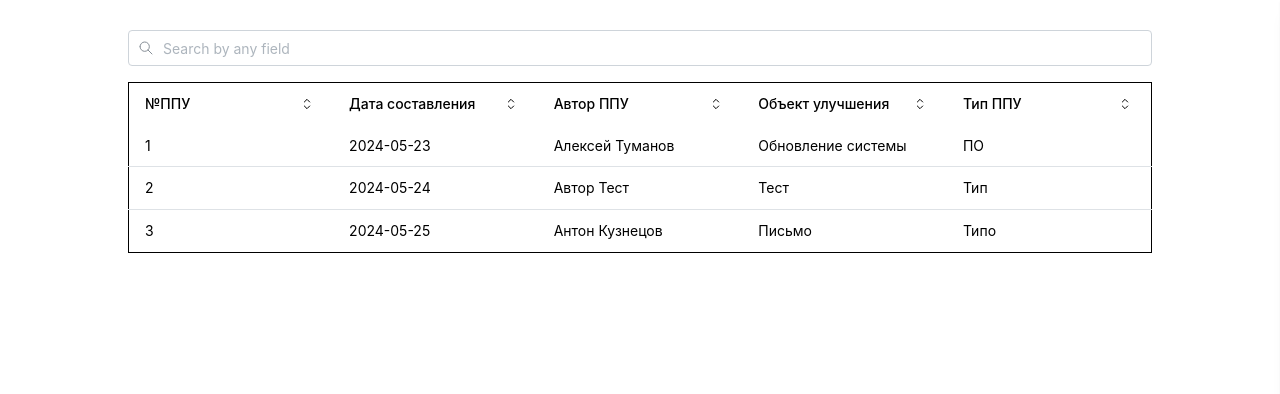
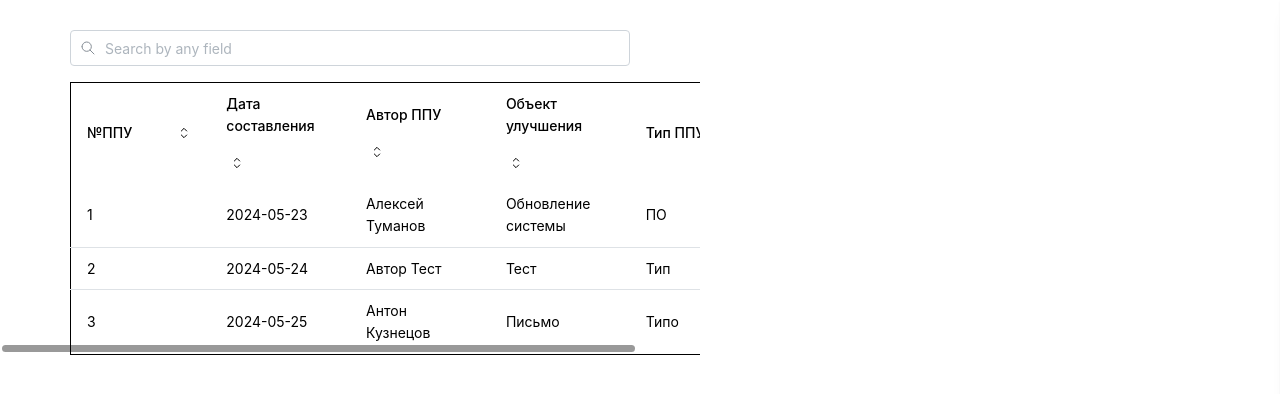
Before and after one commit to chugumba/ppu, a React (Vite) app: page / in a window 1280 px wide. Shown: the top 394 px of the page. Built offline with nearby package versions, Linux system fonts and the light colour scheme.

Commit message:
Разделение элементов через гриды
Добавлены комментарии

```diff
--- a/src/App.tsx
+++ b/src/App.tsx
@@ -1,11 +1,10 @@
 //import { invoke } from "@tauri-apps/api/tauri";
 import '@mantine/core/styles.css';
-import { MantineProvider } from '@mantine/core';
+import { MantineProvider, Grid } from '@mantine/core';
 import { TableSort } from "./components/TablePpu";
 import SliderMenu from './components/SliderMenu';
 import {useState} from 'react';
 //import Header from './components/Header';
-
 function App() {
 
   const [numPpu, setNumPpu] = useState<number|null>(null);
@@ -13,11 +12,19 @@ function App() {
   return (
 
     <MantineProvider>
+       <Grid grow>
 
+       <Grid.Col span={4}>
         <TableSort  onNumPpuChange={setNumPpu}/>
+        </Grid.Col>
+
+        <Grid.Col span={4}>
         <SliderMenu number={numPpu} onNumPpuChange={setNumPpu}/>
+        </Grid.Col>
 
-      {/*<Header />*/}
+      </Grid>
+
+    {/*<Header />*/}
 
     </MantineProvider>
 
@@ -33,6 +40,9 @@ export default App;
 это вызывает useEffect в SliderMenu, при нажатии на кнопку закрыть, данные сбрасываются на null,
 нормально обновляет данные. Правильнее было бы через контекст сделать наверно,
 но пока с этим не разобрался.
+
+Сделал ширину таблицы через гриды, нужно будет сделать либо чтобы таблица занимала всю ширину пока не выехало окно,
+либо чтобы первый элемент из базы данных вызывался сразу (пока не знаю что лучше).
 
 Нужно подключить бд, можно попробовать поставить оракловскую, но я уже впринципе скопировал
 Главную таблицу в MySQL.
--- a/src/components/SliderMenu.tsx
+++ b/src/components/SliderMenu.tsx
@@ -27,6 +27,7 @@ export default function SliderMenu({ number, onNumPpuChange }: SliderMenuProps)
     transform: isPanelOpen ? 'translateX(0)' : 'translateX(100%)',
     transition: 'transform 0.3s ease-out',
   };
+
   //Открывает меню при изменении значения пропа
   useEffect(() => {
     if(number != null)
--- a/src/components/TablePpu.tsx
+++ b/src/components/TablePpu.tsx
@@ -85,6 +85,7 @@ function sortData(
   );
 }
 
+//Тут данные для заполнения таблицы, нужно заменить на БД
 const data: RowData[] = [
   {
     ppu: 1,
```
